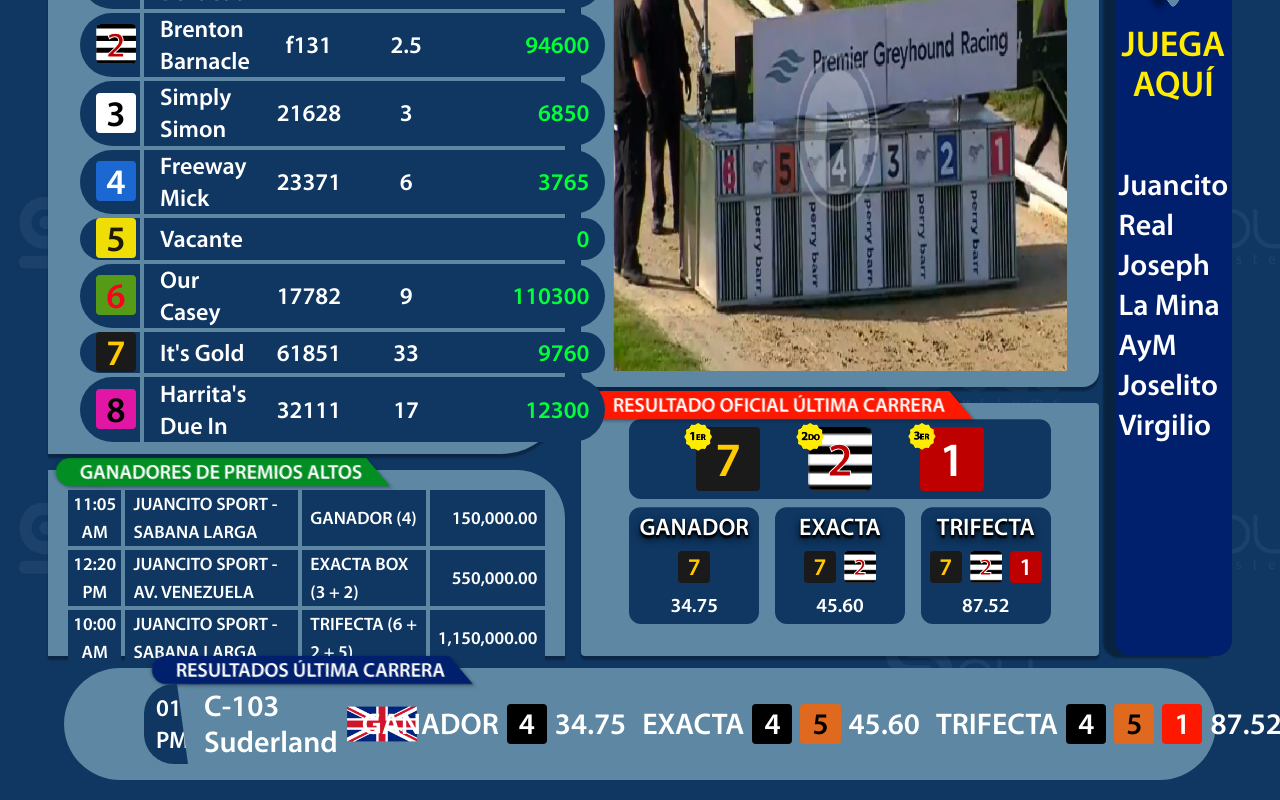
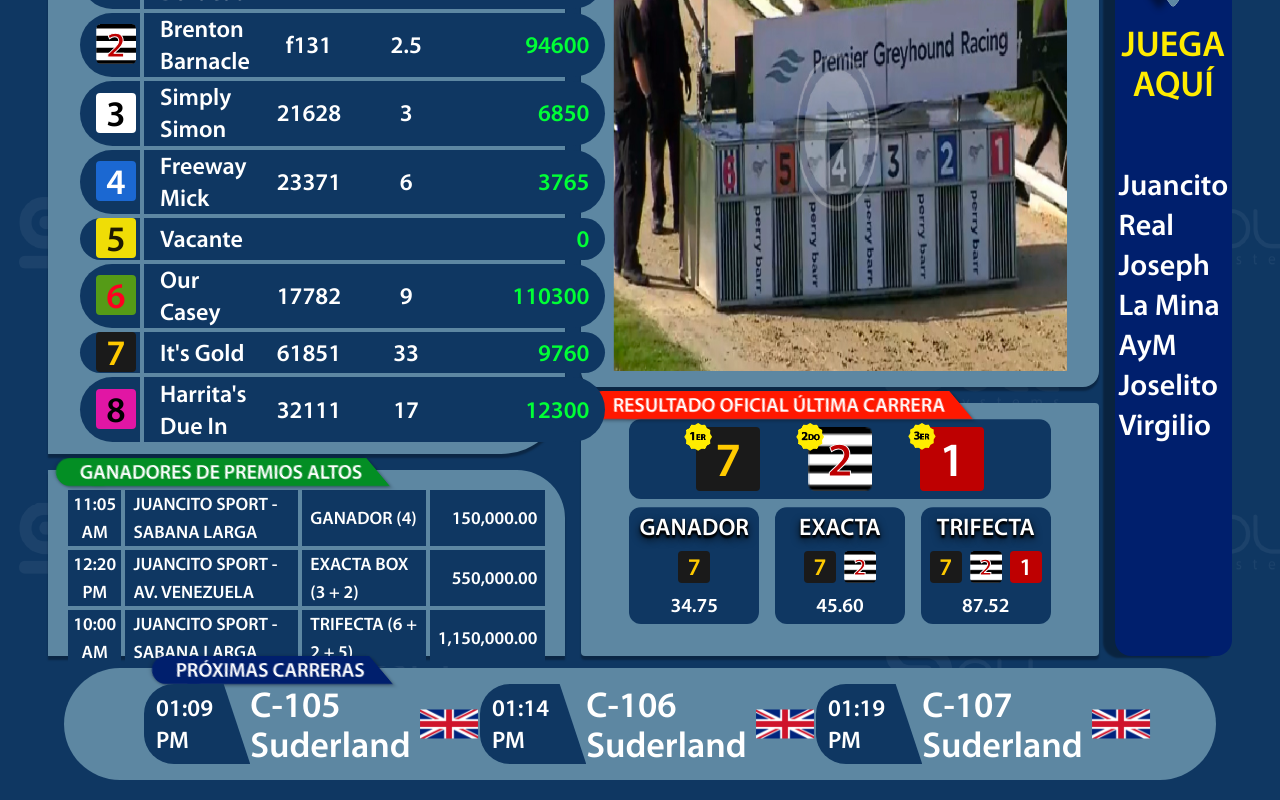
Before and after one commit to CylanTomacio/pantalla-8-galgos, a React (Vite) app: page / in a window 1280 px wide. Shown: the part 280-1080 px from the top of the page. Built offline with nearby package versions, Linux system fonts and the light colour scheme.

Commit message:
Updated footer design

```diff
--- a/src/shared/Footer.tsx
+++ b/src/shared/Footer.tsx
@@ -4,40 +4,38 @@ import { ColoredTitle } from "./ColoredTitle";
 export const Footer = () => {
   return (
     <footer className="absolute bottom-5 px-16 w-full">
-      <section className="relative text-white text-3xl flex items-center justify-between gap-x-4 bg-[#5D87A2] rounded-full px-20 py-4">
+      <section className="relative text-white text-4xl flex items-center justify-between gap-x-4 bg-[#5D87A2] rounded-full px-20 py-4">
         <ColoredTitle
-          title="Resultados última carrera"
+          title="Próximas Carreras"
           color="#001F6D"
           className="-top-3 left-28 text-xl"
         />
-        <div className="flex items-center bg-[#0F3762] overflow-hidden bullet-shape-footer-time ps-3 pe-8 py-2">
-          <p className="text-2xl">01:03 PM</p>
+        <div className="flex items-center">
+          <div className="flex items-center bg-[#0F3762] overflow-hidden bullet-shape-footer-time ps-3 pe-8 py-2 h-fit">
+            <p className="text-2xl">01:09 PM</p>
+          </div>
+          <div className="flex items-center gap-x-2">
+            <p>C-105 Suderland</p>
+            <img width={60} src={ukIcon} alt="" />
+          </div>
         </div>
-        <div className="flex items-center gap-x-2">
-          <p>C-103 Suderland</p>
-          <img width={72} src={ukIcon} alt="" />
+        <div className="flex items-center">
+          <div className="flex items-center bg-[#0F3762] overflow-hidden bullet-shape-footer-time ps-3 pe-8 py-2 h-fit">
+            <p className="text-2xl">01:14 PM</p>
+          </div>
+          <div className="flex items-center gap-x-2">
+            <p>C-106 Suderland</p>
+            <img width={60} src={ukIcon} alt="" />
+          </div>
         </div>
-        <div className="flex items-center gap-x-2 font-bold">
-          <p className="uppercase font-normal">Ganador</p>
-          <p className="bg-black rounded px-3 py-0.5 text-3xl">4</p>
-          <p className="font-bold">34.75</p>
-        </div>
-        <div className="flex items-center gap-x-2 font-bold">
-          <p className="uppercase font-normal">Exacta</p>
-          <p className="bg-black rounded px-3 py-0.5 text-3xl">4</p>
-          <p className="bg-[#E06920] rounded px-3 py-0.5 text-3xl text-black">
-            5
-          </p>
-          <p className="font-bold">45.60</p>
-        </div>
-        <div className="flex items-center gap-x-2 font-bold">
-          <p className="uppercase font-normal">Trifecta</p>
-          <p className="bg-black rounded px-3 py-0.5 text-3xl">4</p>
-          <p className="bg-[#E06920] rounded px-3 py-0.5 text-3xl text-black">
-            5
-          </p>
-          <p className="bg-[#FF1800] rounded px-3 py-0.5 text-3xl">1</p>
-          <p>87.52</p>
+        <div className="flex items-center">
+          <div className="flex items-center bg-[#0F3762] overflow-hidden bullet-shape-footer-time ps-3 pe-8 py-2 h-fit">
+            <p className="text-2xl">01:19 PM</p>
+          </div>
+          <div className="flex items-center gap-x-2">
+            <p>C-107 Suderland</p>
+            <img width={60} src={ukIcon} alt="" />
+          </div>
         </div>
       </section>
     </footer>
```
